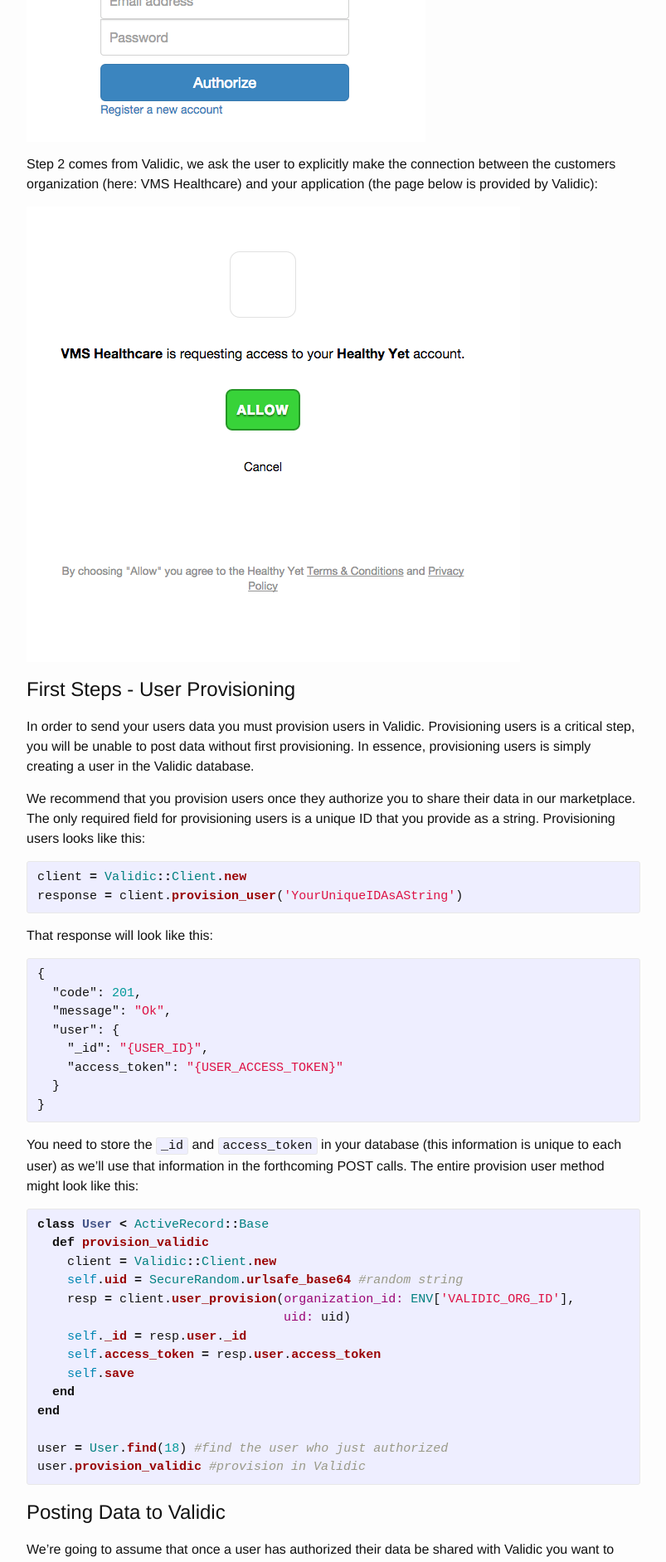
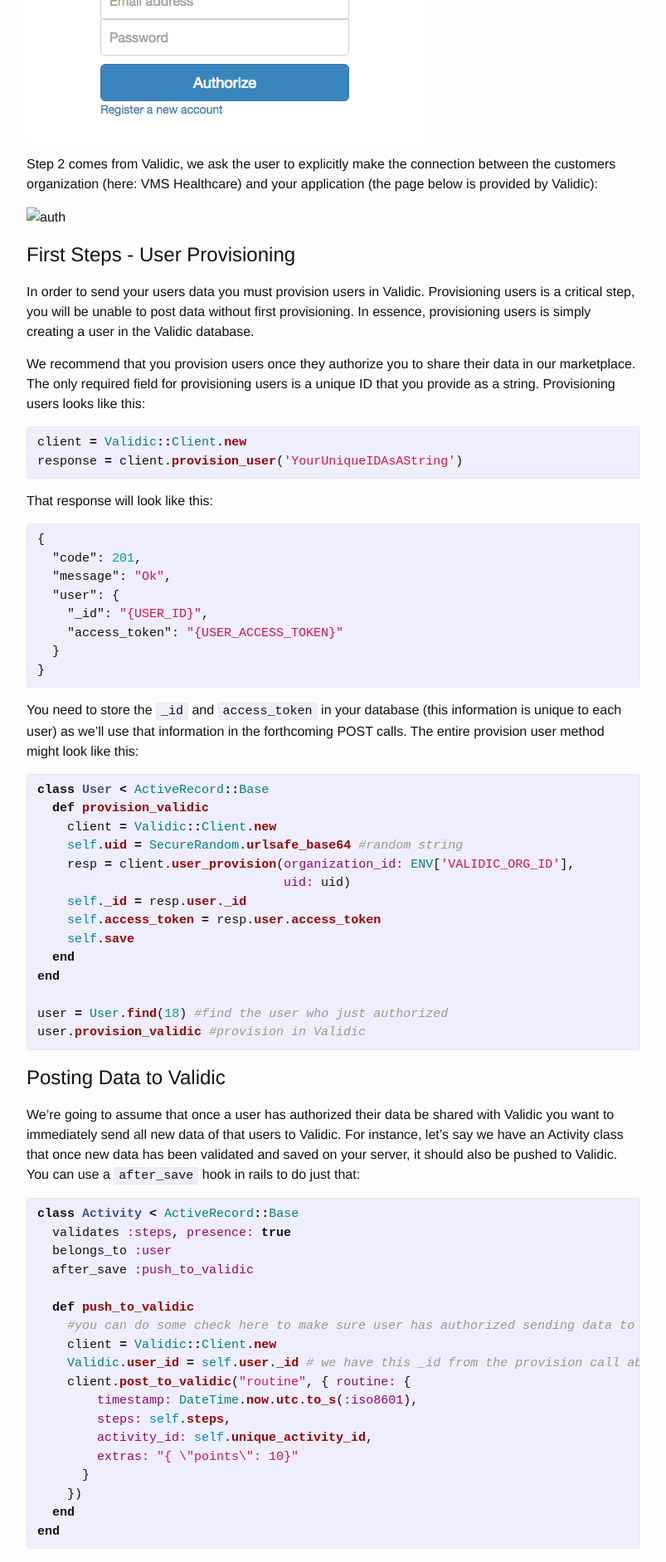
Before and after one commit to vipinj/validic, a Jekyll site: the page built from _posts/2015-01-05-partner-apps.markdown, in a window 1280 px wide. Shown: the part 3447-5330 px from the top of the page at 83% size, without its empty margins (238-1041 px from the left). Built offline with Jekyll 4.4.1, drawn with Linux system fonts in a browser that asks for light colours.

Commit message:
Trying different path

```diff
--- a/_posts/2015-01-05-partner-apps.markdown
+++ b/_posts/2015-01-05-partner-apps.markdown
@@ -112,11 +112,11 @@ https://healthyyet.herokuapp.com/authorize?signature=Mjg5MGVjMmIwODYzMzAyZTE1NzE
 
 Step 1 is we require the user login:
 
-![login]({{ sit.url}}/assets/login.jpg)
+![login]({{ sit.url}}/validic/assets/login.jpg)
 
 Step 2 comes from Validic, we ask the user to explicitly make the connection between the customers organization (here: VMS Healthcare) and your application (the page below is provided by Validic):
 
-![auth]({{ sit.url}}/assets/auth.jpg)
+![auth]({{ sit.url}}/validic/validic/assets/auth.jpg)
 
 #First Steps - User Provisioning
 
```
Also changed, not shown: 2 other files.
